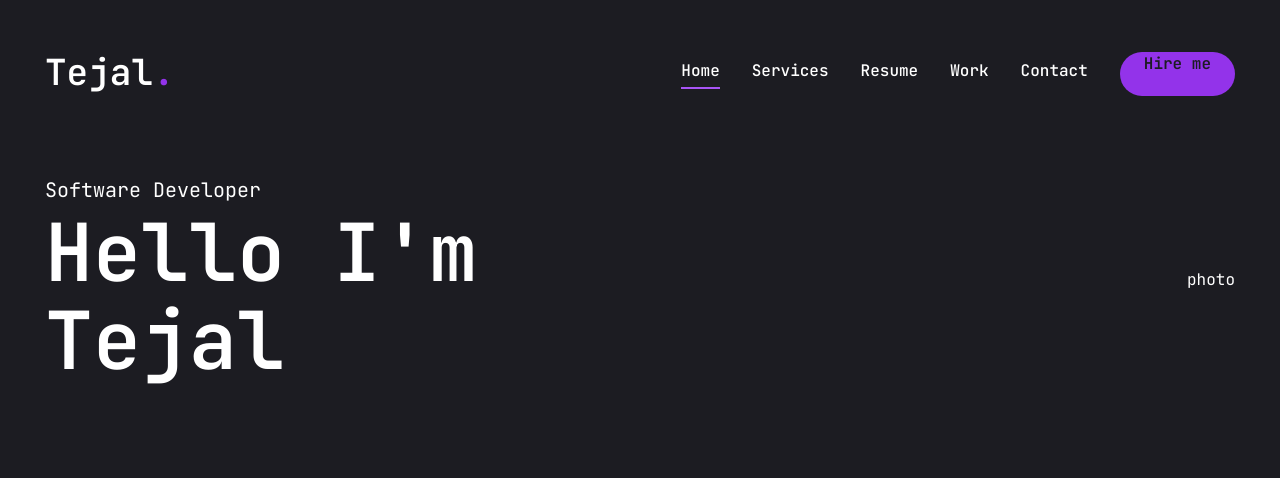
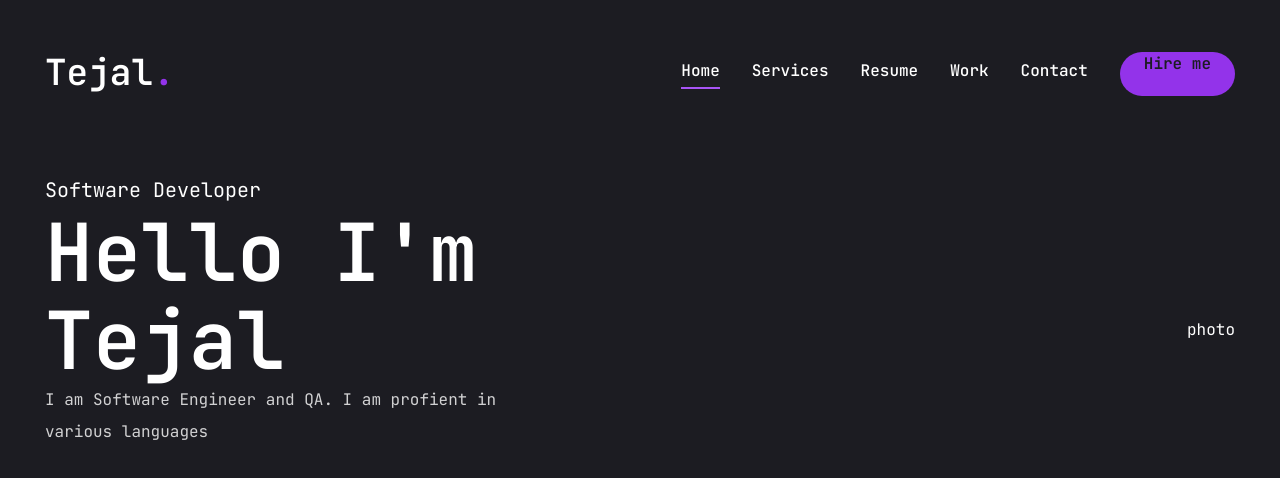
Before and after one commit to TejalAGunjal/Tejal-Portfolio, a Next.js app: page / in a window 1280 px wide. Shown: the top 478 px of the page. Built offline with nearby package versions, Linux system fonts and the light colour scheme.

Commit message:
adding style to home page

```diff
--- a/app/page.jsx
+++ b/app/page.jsx
@@ -14,6 +14,10 @@ const Home = () => {
               <br />
               <span>Tejal</span>
             </h1>
+            <p className="max-w-[500px] mb-9 text-white/80">
+              {" "}
+              I am Software Engineer and QA. I am profient in various languages
+            </p>
           </div>
 
           {/* photos */}
```
